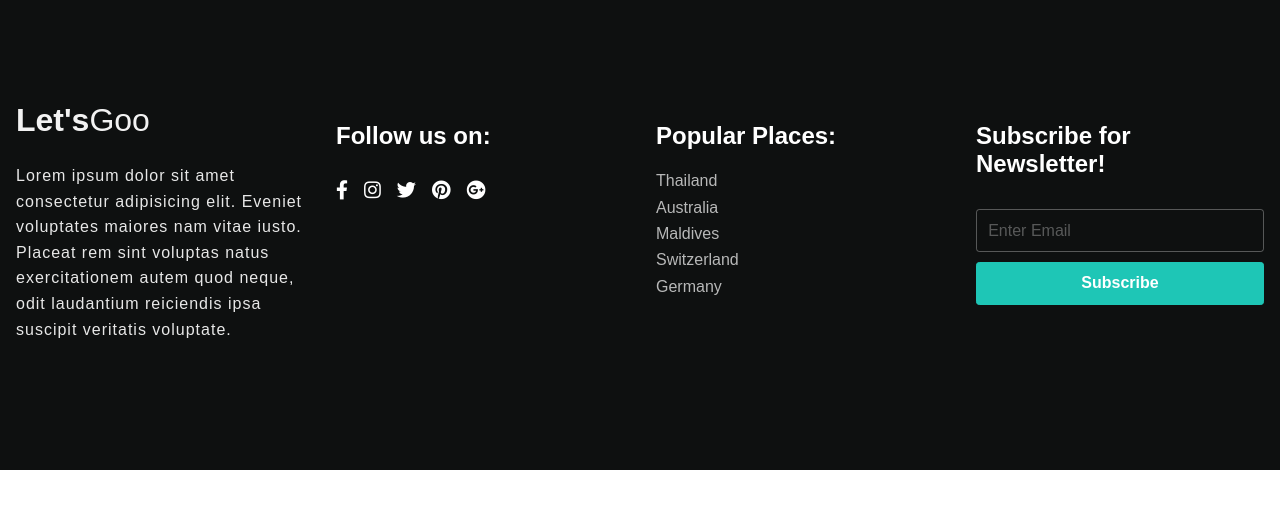
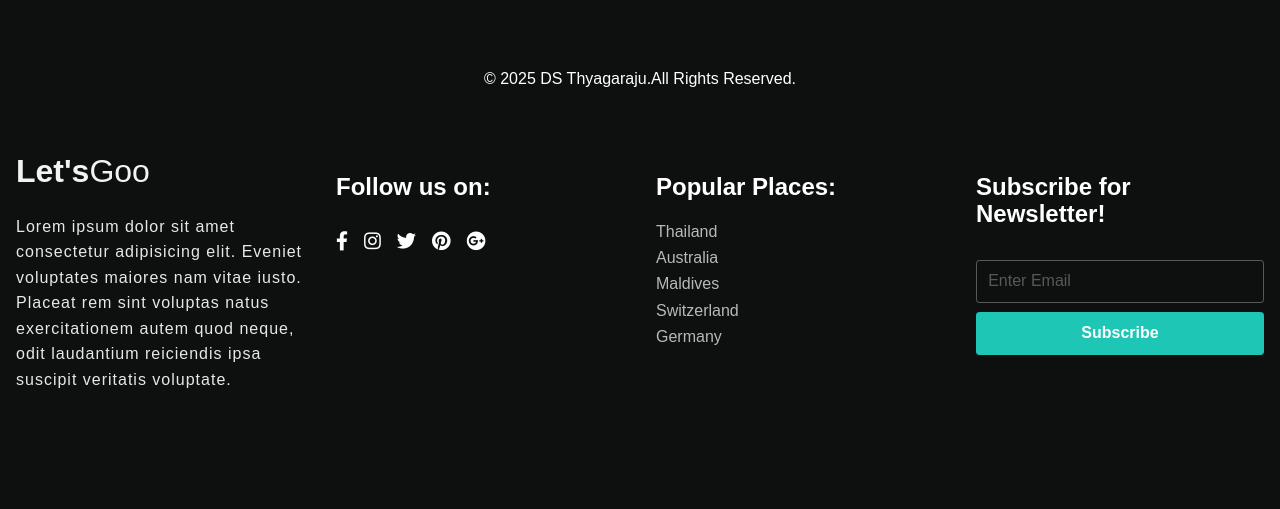
Before and after one commit to DSthyagarajusss/Let-sGoo, a plain HTML site: page index.html in a window 1280 px wide. Shown: the part 5026-5535 px from the top of the page. Before the commit the page ends 5496 px from the top, so only its background shows below. Drawn offline with Linux system fonts and the light colour scheme; a web font is replaced by a local one.

Commit message:
copy right update

```diff
--- a/index.html
+++ b/index.html
@@ -266,6 +266,7 @@
 
         <!-- footer -->
         <footer class = "py-4">
+            <p>&copy; <span id="year"></span> DS Thyagaraju.All Rights Reserved.</p>
             <div class = "container footer-row">
                 <div class = "footer-item">
 
@@ -332,6 +333,7 @@
         <script src = "js/script.js"></script>
         <script>
             // play/pause video
+
             let video = document.querySelector('.video-wrapper video');
             document.getElementById('play-btn').addEventListener('click', () => {
                 if(video.paused){
--- a/js/script.js
+++ b/js/script.js
@@ -6,8 +6,6 @@ window.addEventListener('scroll', () => {
         navbarDiv.classList.remove('navbar-cng');
     }
 });
-
-
 const navbarCollapseDiv = document.getElementById('navbar-collapse');
 const navbarShowBtn = document.getElementById('navbar-show-btn');
 const navbarCloseBtn = document.getElementById('navbar-close-btn');
@@ -36,3 +34,4 @@ window.addEventListener('resize', () => {
         document.body.classList.remove("resize-animation-stopper");
     }, 400);
 });
+document.getElementById('year').textContent = new Date().getFullYear();
```
Also changed, not shown: about.html (+1 -0 lines), blog.html (+1 -0 lines), contact.html (+1 -0 lines), gallery.html (+1 -0 lines).
